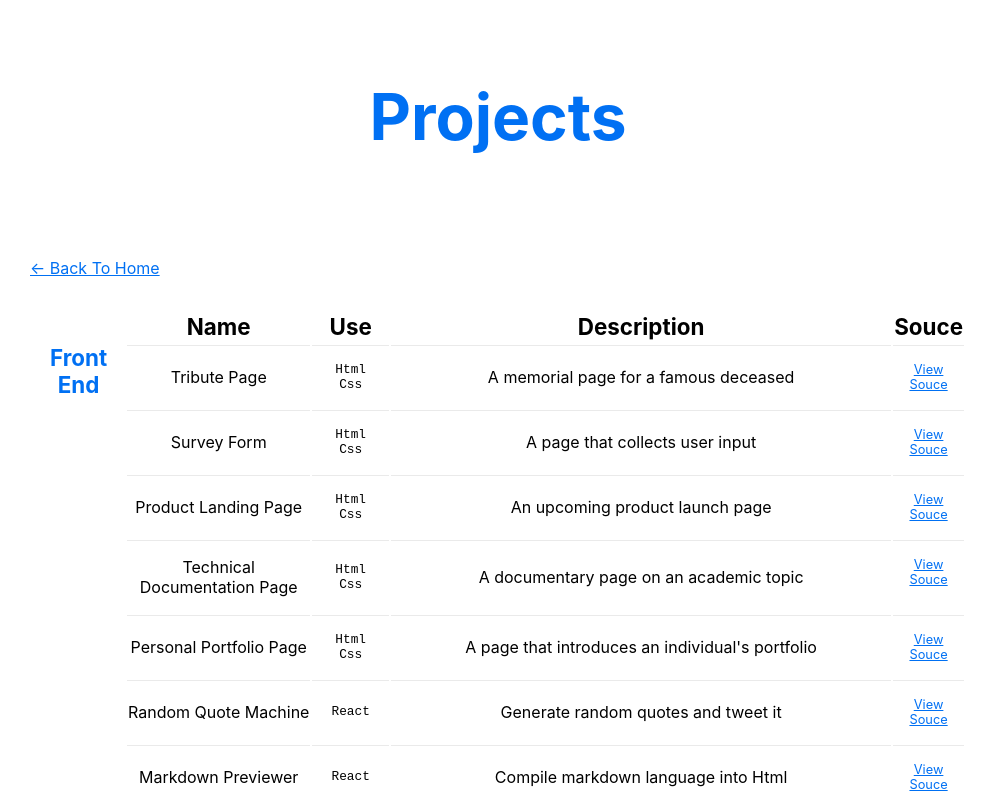
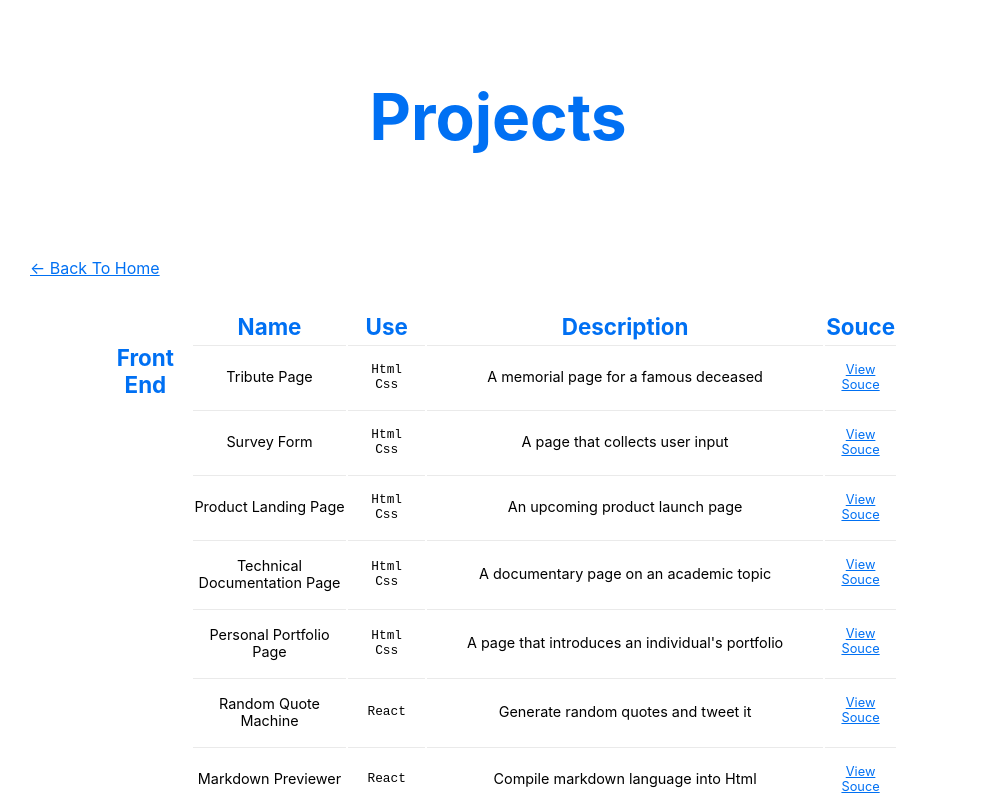
Before and after one commit to hadinhtu97/hadinhtu97, a Next.js app: page /projects in a window 1280 px wide. Shown: the top 800 px of the page, without its empty margins (142-1137 px from the left). Built offline with nearby package versions, Linux system fonts and the light colour scheme.

Commit message:
Style: resize name and description column, change color of first row

```diff
--- a/styles/projects.module.css
+++ b/styles/projects.module.css
@@ -1,11 +1,12 @@
 .projects table {
     margin: 2rem auto;
-    max-width: 1000px;
+    max-width: 800px;
     text-align: center;
 }
 
 .projects table th {
     font-size: 1.4rem;
+    color: #0070f3
 }
 
 .projects table td {
@@ -34,3 +35,7 @@
     vertical-align: top;
     color: #0070f3;
 }
+
+.projectName, .projectDescription {
+    font-size: 0.9rem;
+}
```
